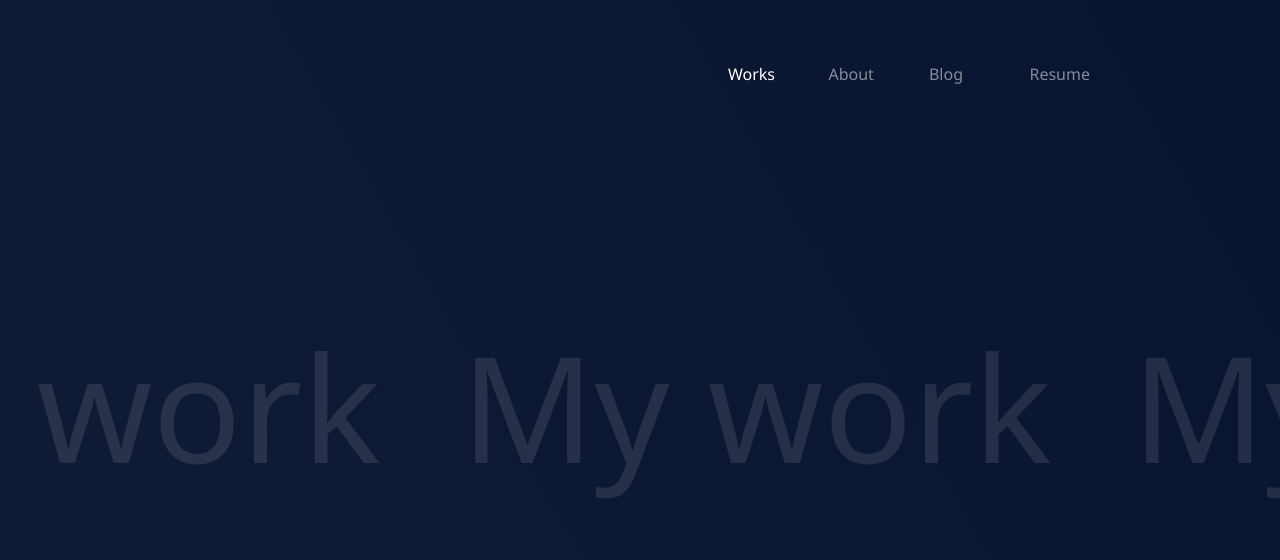
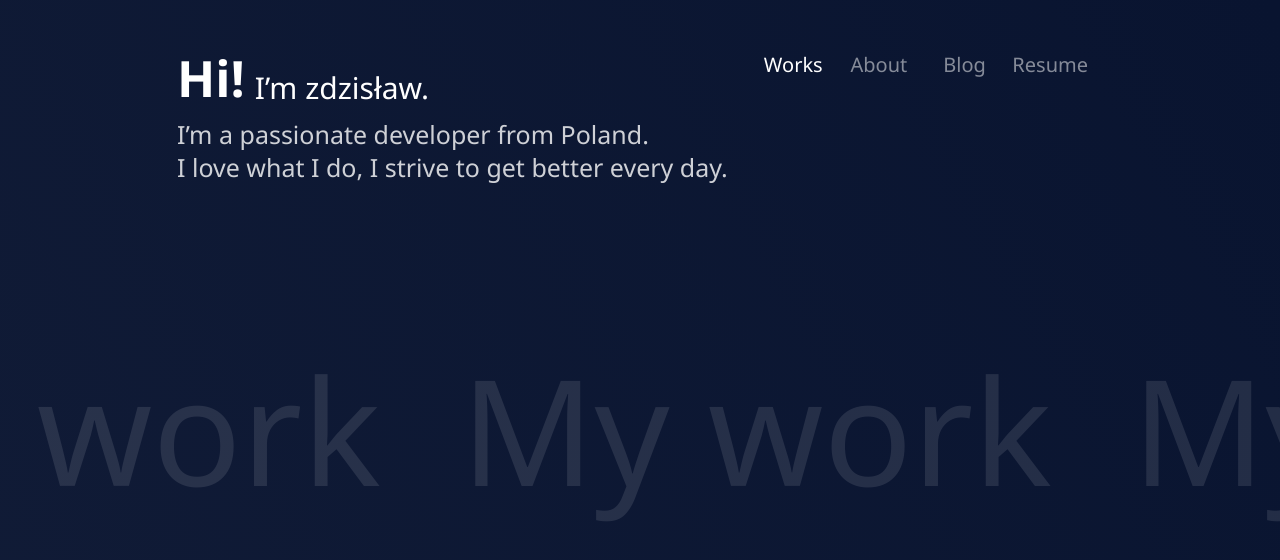
Before and after one commit to lorow/HorrorInCode, a React (Create React App) app in the folder HorrorInCode/frontend/: page / in a window 1280 px wide. Shown: the top 560 px of the page. Built offline with nearby package versions, Linux system fonts and the light colour scheme.

Commit message:
Add greeter and improve font sizes

```diff
--- a/HorrorInCode/frontend/src/App.js
+++ b/HorrorInCode/frontend/src/App.js
@@ -1,33 +1,17 @@
 import React, { Component } from 'react';
-import styled from 'styled-components';
+import LandingPage from './pages/landingPage';
 import Navbar from './components/navbar';
-import MiddleBilboardText from './components/middleBilboardText';
 import './App.css';
 
-const Main = styled.main`
-  min-height: 100%;
-  min-width: 100%;
-  overflow: hidden;
-  background: linear-gradient(240.48deg, #091430 0.49%, rgba(9, 20, 48, 0.97) 100%);
-  display: grid;
-  grid-template-columns: 177px auto 177px;
-  grid-template-rows: 0.4fr 1.1fr 3.6fr 0.8fr 0.6fr;
-  grid-template-areas:
-  "nothing-left-top       top     nothing-right-top"
-  "nothing-left-nav   navigation  nothing-right-nav"
-  "nothingLeftMain   main     nothingRightMain"
-  "nothing-left     bottom    nothing-right"
-  "nothing-left     footer    nothing-right";
-`;
 
 class App extends Component {
   render() {
     return (
-      <Main>
+      <>
         <Navbar />
-        <MiddleBilboardText textToDIsplay={"My work"} />
-      </Main>
-    );
+        <LandingPage />
+      </>
+    )
   }
 }
 
--- /dev/null
+++ b/HorrorInCode/frontend/src/components/greeter.jsx
@@ -0,0 +1,41 @@
+import React from 'react';
+import styled from 'styled-components';
+
+const GreeterContainer = styled.div`
+  grid-area: navigation;
+  color: white;
+`;
+
+const InlineText = styled.div`
+  display: flex;
+  align-items: flex-end;
+
+  margin-bottom: 20px;
+`;
+
+const HiMark = styled.h1`
+  font-size: calc(50px);
+  line-height: 39px;
+`;
+
+const GreeterText = styled.p`
+  font-size: 33px;
+  text-align: left;
+  margin-left:${props => props.displayName ? "10px" : "0"};
+  line-height:${props => props.displayName ? "20px" : "33px"};
+  font-size: ${props => props.displayName ? "30px" : "25px"};
+  opacity: ${props => props.displayName ? 1 : 0.8};
+`;
+
+export default function Greeter(props) {
+  return (
+    <GreeterContainer>
+      <InlineText>
+        <HiMark>Hi!</HiMark>
+        <GreeterText displayName>I’m zdzisław.</GreeterText>
+      </InlineText>
+      <GreeterText>I’m a passionate developer from Poland.</GreeterText>
+      <GreeterText>I love what I do, I strive to get better every day.</GreeterText>
+    </GreeterContainer>
+  )
+}
--- a/HorrorInCode/frontend/src/components/middleBilboardText.jsx
+++ b/HorrorInCode/frontend/src/components/middleBilboardText.jsx
@@ -16,6 +16,7 @@ const TextDisplay = styled.p`
   font-size: calc(2rem + 9vw);
   margin-left: 40px;
   margin-right: 40px;
+  user-select: none;
 `;
 
 export default function MiddleBilboardText({ textToDIsplay, offsetBy }) {
@@ -25,7 +26,7 @@ export default function MiddleBilboardText({ textToDIsplay, offsetBy }) {
       <TextDisplay>{textToDIsplay}</TextDisplay>
       <TextDisplay>{textToDIsplay}</TextDisplay>
       <TextDisplay>{textToDIsplay}</TextDisplay>
-
+      <TextDisplay>{textToDIsplay}</TextDisplay>
     </ TextContainer>
   )
 }
--- a/HorrorInCode/frontend/src/components/navbar.jsx
+++ b/HorrorInCode/frontend/src/components/navbar.jsx
@@ -4,16 +4,18 @@ import styled from 'styled-components';
 
 const NavbarContainer = styled.div`
   position: absolute;
-  top: 62px;
-  right: 190px;
+  top: 50px;
+  right: 15vw;
   display: grid;
   grid-template-columns: repeat(4, 1fr);
   grid-template-rows: 1fr;
-  grid-gap: 40px;
+  grid-gap: 10px;
 `;
 
 const Navlink = styled.a`
   color: white;
+  font-size: 20px;
+  text-align: center;
   opacity: ${props => props.isActive ? 1 : .5};
 `;
 
--- /dev/null
+++ b/HorrorInCode/frontend/src/pages/landingPage.jsx
@@ -0,0 +1,28 @@
+import React from 'react';
+import styled from 'styled-components';
+import MiddleBilboardText from '../components/middleBilboardText';
+import Greeter from '../components/greeter';
+
+const Main = styled.main`
+  min-height: 100%;
+  min-width: 100%;
+  overflow: hidden;
+  background: linear-gradient(240.48deg, #091430 0.49%, rgba(9, 20, 48, 0.97) 100%);
+  display: grid;
+  grid-template-columns: minmax(10px, 177px) minmax(400px, 1fr) minmax(10px, 177px);
+  grid-template-rows: 0.4fr 1fr 3fr 1fr;
+  grid-template-areas:
+  "nothing-left-top       top     nothing-right-top"
+  "nothing-left-nav   navigation  nothing-right-nav"
+  "nothingLeftMain   main     nothingRightMain"
+  "nothing-left     bottom    nothing-right";
+`;
+
+export default function LandingPage(props) {
+  return (
+    <Main>
+      <Greeter />
+      <MiddleBilboardText textToDIsplay={"My work"} />
+    </Main>
+  );
+}
```
